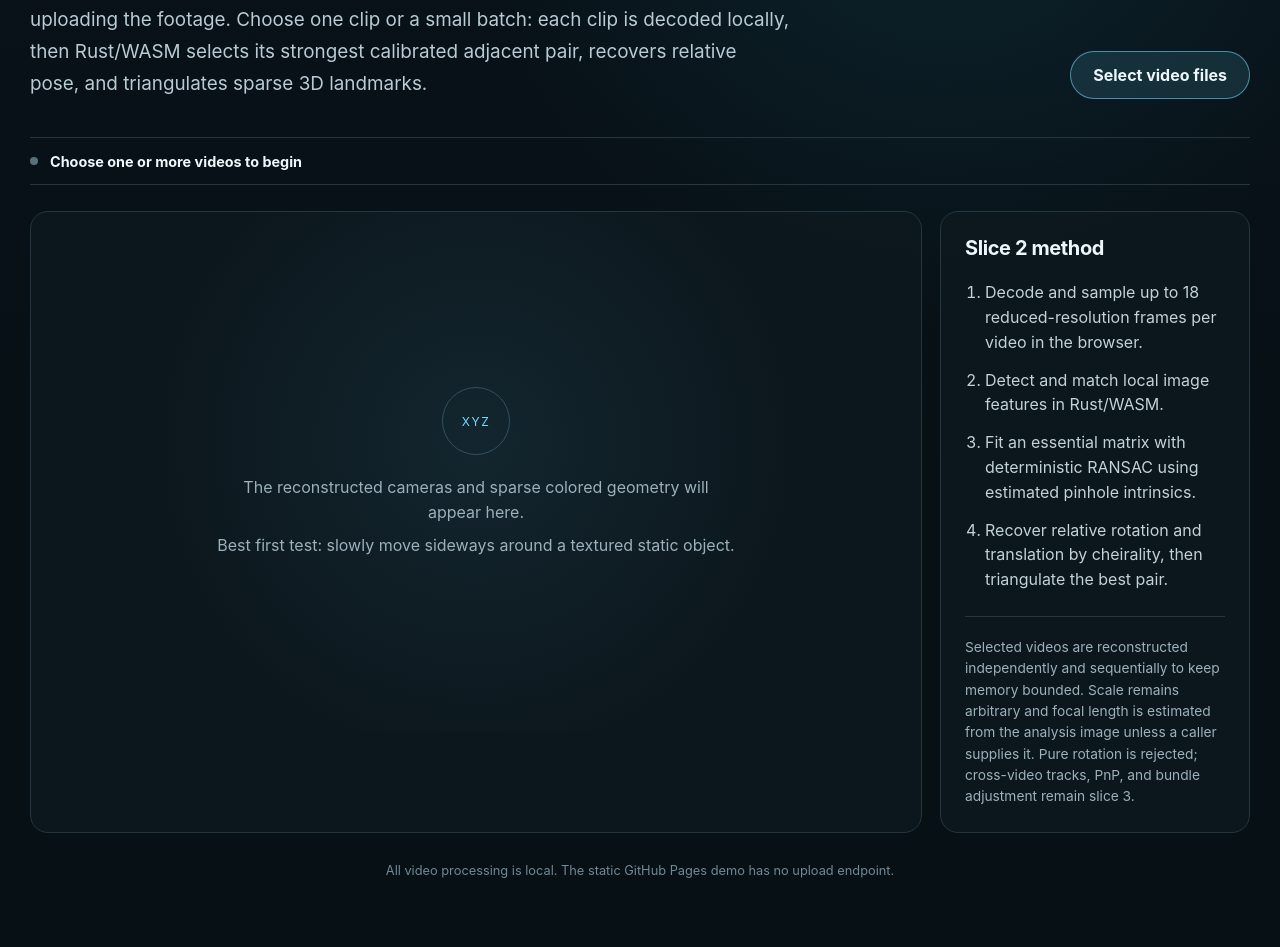
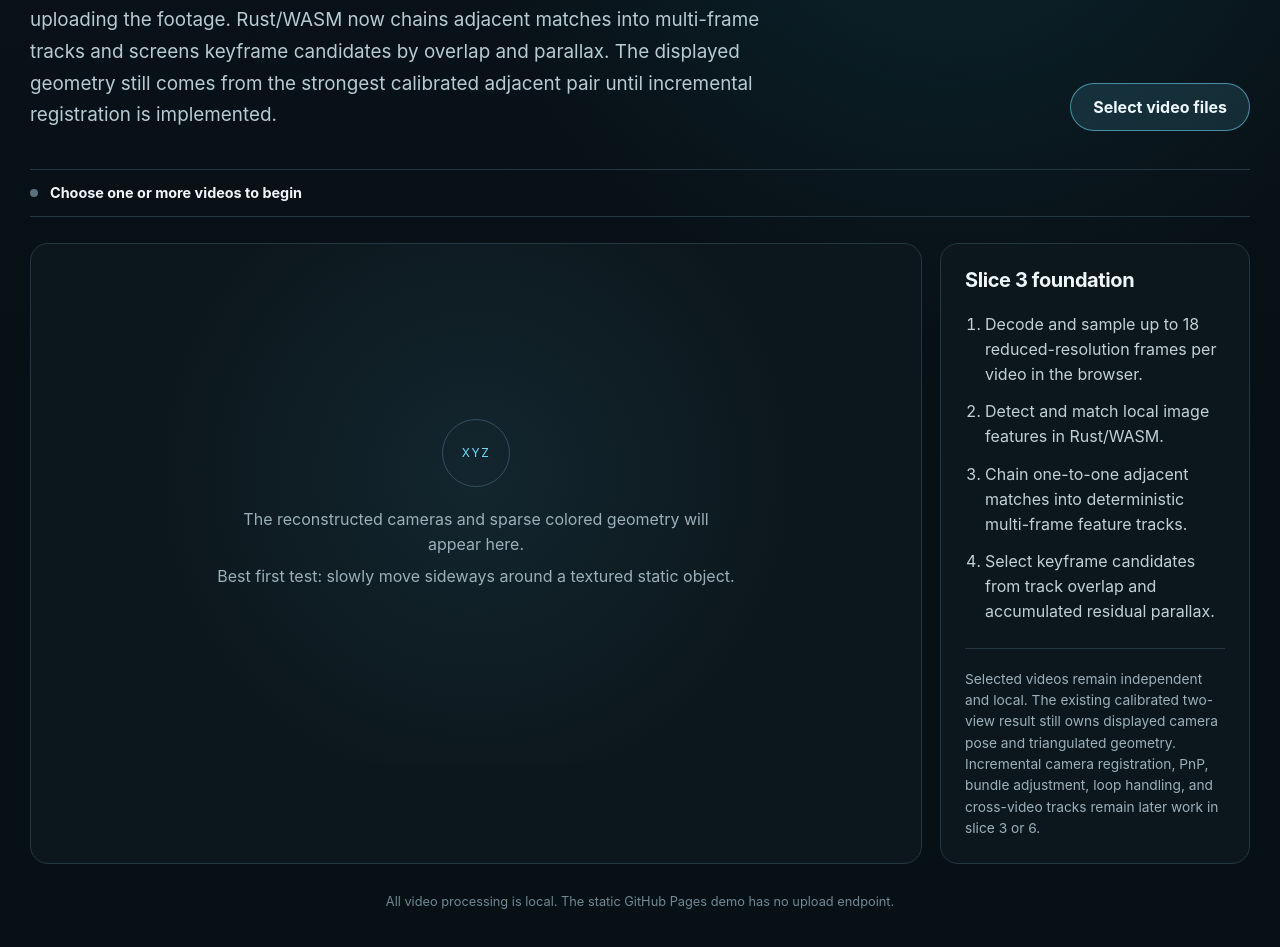
Before and after one commit to moritzbrantner/video-to-3d, a Next.js app in the folder apps/web/: page / in a window 1280 px wide. Shown: the part 245-1192 px from the top of the page. Before the commit the page ends 1171 px from the top, so only its background shows below. Built offline with nearby package versions, Linux system fonts and the light colour scheme.

Commit message:
Show keyframe and feature-track diagnostics

```diff
--- a/apps/web/app/page.tsx
+++ b/apps/web/app/page.tsx
@@ -118,7 +118,7 @@ export default function Home() {
       ? failedCount > 0
         ? `${readyCount} ready · ${failedCount} failed`
         : runs.length === 1 && reconstruction?.calibrated_pair
-          ? "Calibrated two-view reconstruction ready"
+          ? "Calibrated two-view reconstruction and multi-view track graph ready"
           : `${readyCount} ${readyCount === 1 ? "video" : "videos"} ready`
       : "Choose one or more videos to begin";
 
@@ -130,9 +130,9 @@ export default function Home() {
           <h1>Video to 3D</h1>
           <p className="lede">
             Turn moving-camera video into an inspectable sparse 3D reconstruction without uploading
-            the footage. Choose one clip or a small batch: each clip is decoded locally, then Rust/WASM
-            selects its strongest calibrated adjacent pair, recovers relative pose, and triangulates
-            sparse 3D landmarks.
+            the footage. Rust/WASM now chains adjacent matches into multi-frame tracks and screens
+            keyframe candidates by overlap and parallax. The displayed geometry still comes from the
+            strongest calibrated adjacent pair until incremental registration is implemented.
           </p>
         </div>
         <label className="upload-button">
@@ -195,18 +195,17 @@ export default function Home() {
         </div>
 
         <aside className="method-panel">
-          <h2>Slice 2 method</h2>
+          <h2>Slice 3 foundation</h2>
           <ol>
             <li>Decode and sample up to 18 reduced-resolution frames per video in the browser.</li>
             <li>Detect and match local image features in Rust/WASM.</li>
-            <li>Fit an essential matrix with deterministic RANSAC using estimated pinhole intrinsics.</li>
-            <li>Recover relative rotation and translation by cheirality, then triangulate the best pair.</li>
+            <li>Chain one-to-one adjacent matches into deterministic multi-frame feature tracks.</li>
+            <li>Select keyframe candidates from track overlap and accumulated residual parallax.</li>
           </ol>
           <p className="method-note">
-            Selected videos are reconstructed independently and sequentially to keep memory bounded.
-            Scale remains arbitrary and focal length is estimated from the analysis image unless a
-            caller supplies it. Pure rotation is rejected; cross-video tracks, PnP, and bundle
-            adjustment remain slice 3.
+            Selected videos remain independent and local. The existing calibrated two-view result still
+            owns displayed camera pose and triangulated geometry. Incremental camera registration, PnP,
+            bundle adjustment, loop handling, and cross-video tracks remain later work in slice 3 or 6.
           </p>
         </aside>
       </section>
@@ -283,6 +282,48 @@ export default function Home() {
             </section>
           ) : null}
 
+          <section className="section-block">
+            <div className="section-heading">
+              <div>
+                <p className="eyebrow">Multi-view evidence</p>
+                <h2>Feature-track graph and keyframes</h2>
+              </div>
+              <p>Rust-owned diagnostics; not yet a registered multi-camera reconstruction</p>
+            </div>
+            <div className="table-wrap">
+              <table>
+                <thead>
+                  <tr>
+                    <th>Selected keyframes</th>
+                    <th>Feature tracks</th>
+                    <th>Tracks across 3+ frames</th>
+                    <th>Longest track</th>
+                    <th>Track observations</th>
+                    <th>Linked adjacent pairs</th>
+                  </tr>
+                </thead>
+                <tbody>
+                  <tr>
+                    <td>
+                      {reconstruction.multi_view.keyframes.length > 0
+                        ? reconstruction.multi_view.keyframes
+                            .map((frameIndex) => frameIndex + 1)
+                            .join(", ")
+                        : "None"}
+                    </td>
+                    <td>{reconstruction.multi_view.track_count}</td>
+                    <td>{reconstruction.multi_view.tracks_three_plus}</td>
+                    <td>{reconstruction.multi_view.longest_track} frames</td>
+                    <td>{reconstruction.multi_view.observations}</td>
+                    <td>
+                      {reconstruction.multi_view.linked_pairs} / {reconstruction.pairs.length}
+                    </td>
+                  </tr>
+                </tbody>
+              </table>
+            </div>
+          </section>
+
           {reconstruction.warnings.length > 0 ? (
             <section className="section-block">
               <div className="section-heading">
@@ -317,8 +358,10 @@ export default function Home() {
                     <th>Pair</th>
                     <th>Features</th>
                     <th>Matches</th>
+                    <th>Overlap</th>
                     <th>Median motion</th>
                     <th>Parallax residual</th>
+                    <th>Keyframe</th>
                     <th>Screening</th>
                   </tr>
                 </thead>
@@ -332,9 +375,15 @@ export default function Home() {
                         {pair.features_from} / {pair.features_to}
                       </td>
                       <td>{pair.matches}</td>
+                      <td>{(pair.overlap_ratio * 100).toFixed(0)}%</td>
                       <td>{pair.median_motion.toFixed(2)} px</td>
                       <td>{pair.median_parallax_residual.toFixed(2)} px</td>
-                      <td>{pair.low_parallax ? "Rejected early" : "RANSAC candidate"}</td>
+                      <td>
+                        {reconstruction.multi_view.keyframes.includes(pair.to_frame)
+                          ? "Selected"
+                          : "Skipped"}
+                      </td>
+                      <td>{pair.low_parallax ? "Weak adjacent baseline" : "RANSAC candidate"}</td>
                     </tr>
                   ))}
                 </tbody>
```
